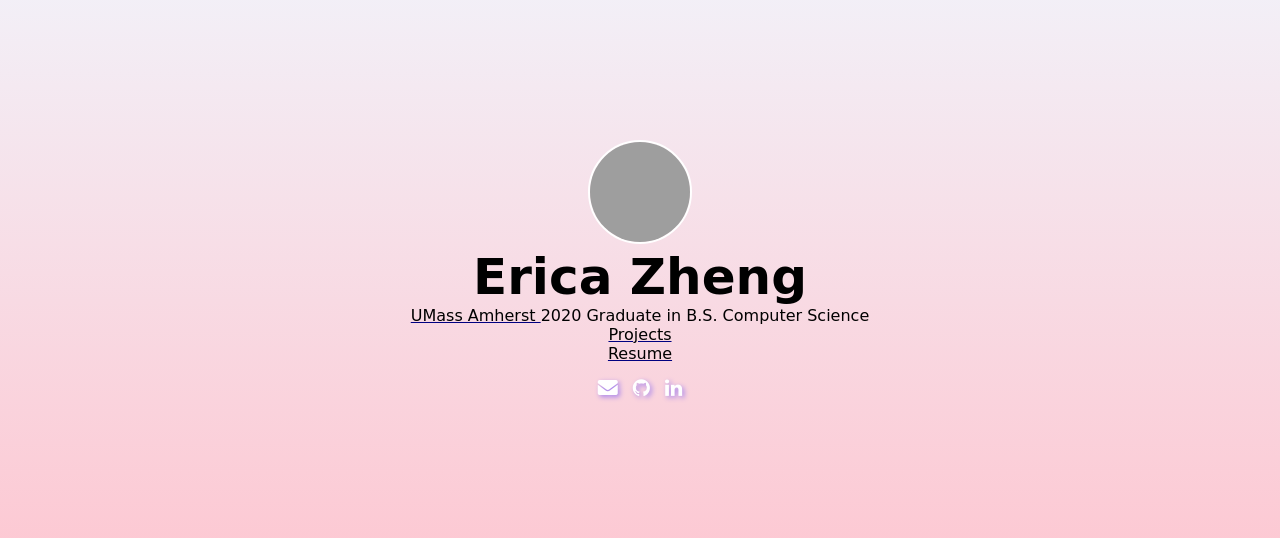
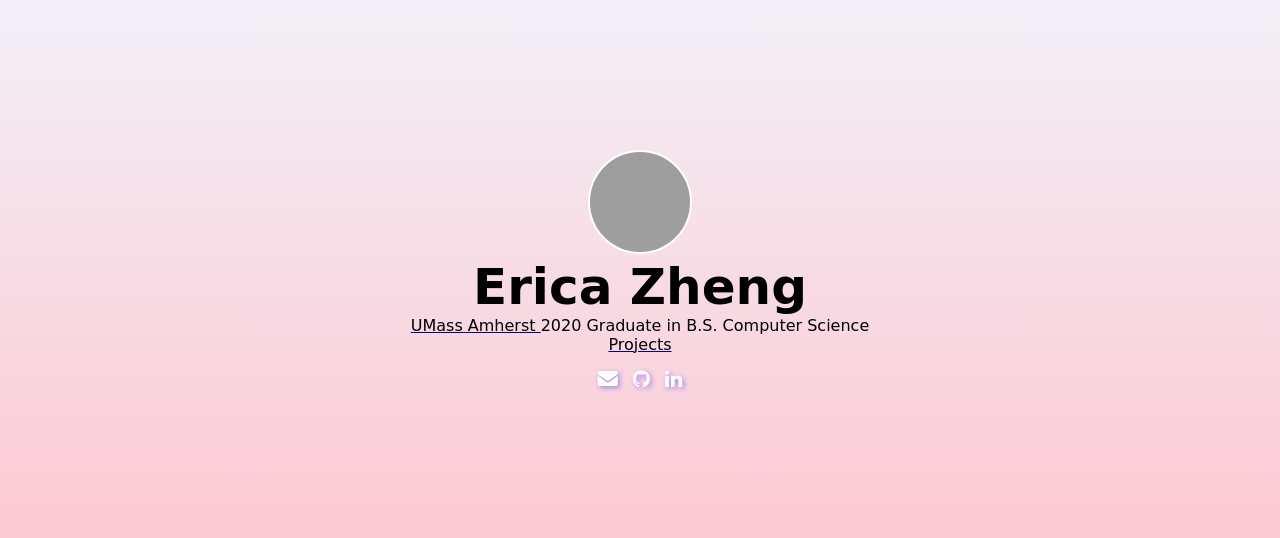
Before and after one commit to erica-z/erica-z.github.io, a plain HTML site: page index.html in a window 1280 px wide. Shown: the part 128-666 px from the top of the page. Drawn offline with Linux system fonts and the light colour scheme; grey boxes are pictures that could not be loaded.

Commit message:
Delete resume

```diff
--- a/index.html
+++ b/index.html
@@ -8,11 +8,13 @@
     <meta name="description" content="GitHub Personal Site -- Erica Zheng">
     <meta name="keywords" content="Erica Zheng, computer science, software engineering">
     <meta name="author" content="Erica Zheng">
+
     <!-- import icons -->
-        <link rel='stylesheet' href='https://use.fontawesome.com/releases/v5.5.0/css/all.css' integrity='sha384-B4dIYHKNBt8Bc12p+WXckhzcICo0wtJAoU8YZTY5qE0Id1GSseTk6S+L3BlXeVIU' crossorigin='anonymous'>
-        <link rel="stylesheet" href="https://cdnjs.cloudflare.com/ajax/libs/font-awesome/4.7.0/css/font-awesome.min.css">
+    <link rel='stylesheet' href='https://use.fontawesome.com/releases/v5.5.0/css/all.css' integrity='sha384-B4dIYHKNBt8Bc12p+WXckhzcICo0wtJAoU8YZTY5qE0Id1GSseTk6S+L3BlXeVIU' crossorigin='anonymous'>
+    <link rel="stylesheet" href="https://cdnjs.cloudflare.com/ajax/libs/font-awesome/4.7.0/css/font-awesome.min.css">
+
     <link rel = "stylesheet" type = "text/css" href = "style.css" />
-    <title>GitHub Personal Site--Erica Zheng</title>
+    <title>Erica Zheng</title>
 </head>
 
 <body>
@@ -22,7 +24,6 @@
             <li id="name">Erica Zheng</li>
             <li ><a href="https://www.umass.edu">UMass Amherst </a>2020 Graduate in B.S. Computer Science</li>
             <li ><a href="https://github.com/erica-z">Projects</a></li>
-            <li ><a href="EricaZhengResume.pdf">Resume</a></li>
         </ul>
         <ul id='icons'>
             <li><a href="mailto:ericawzheng@gmail.com" class="fas fa-envelope"></a></li>
```
